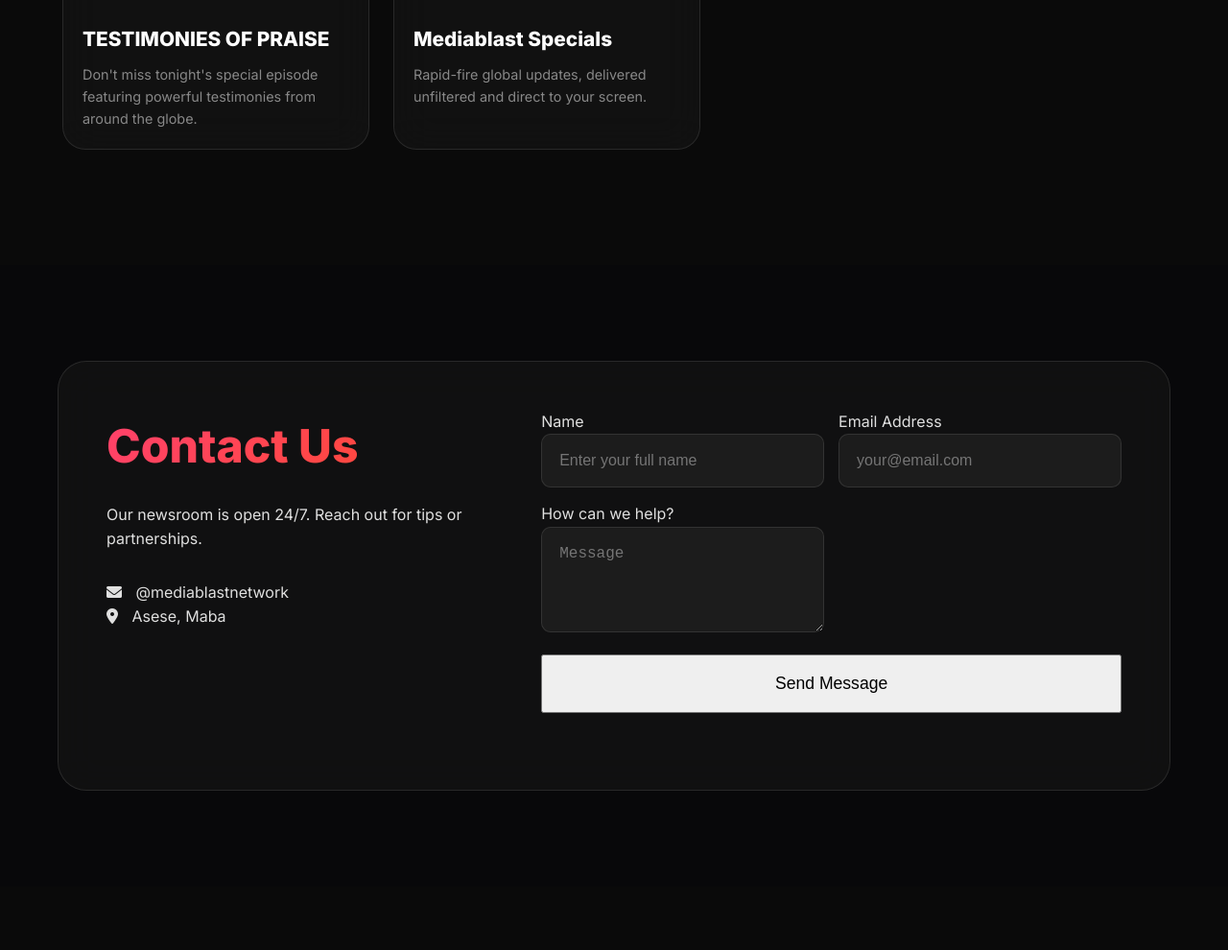
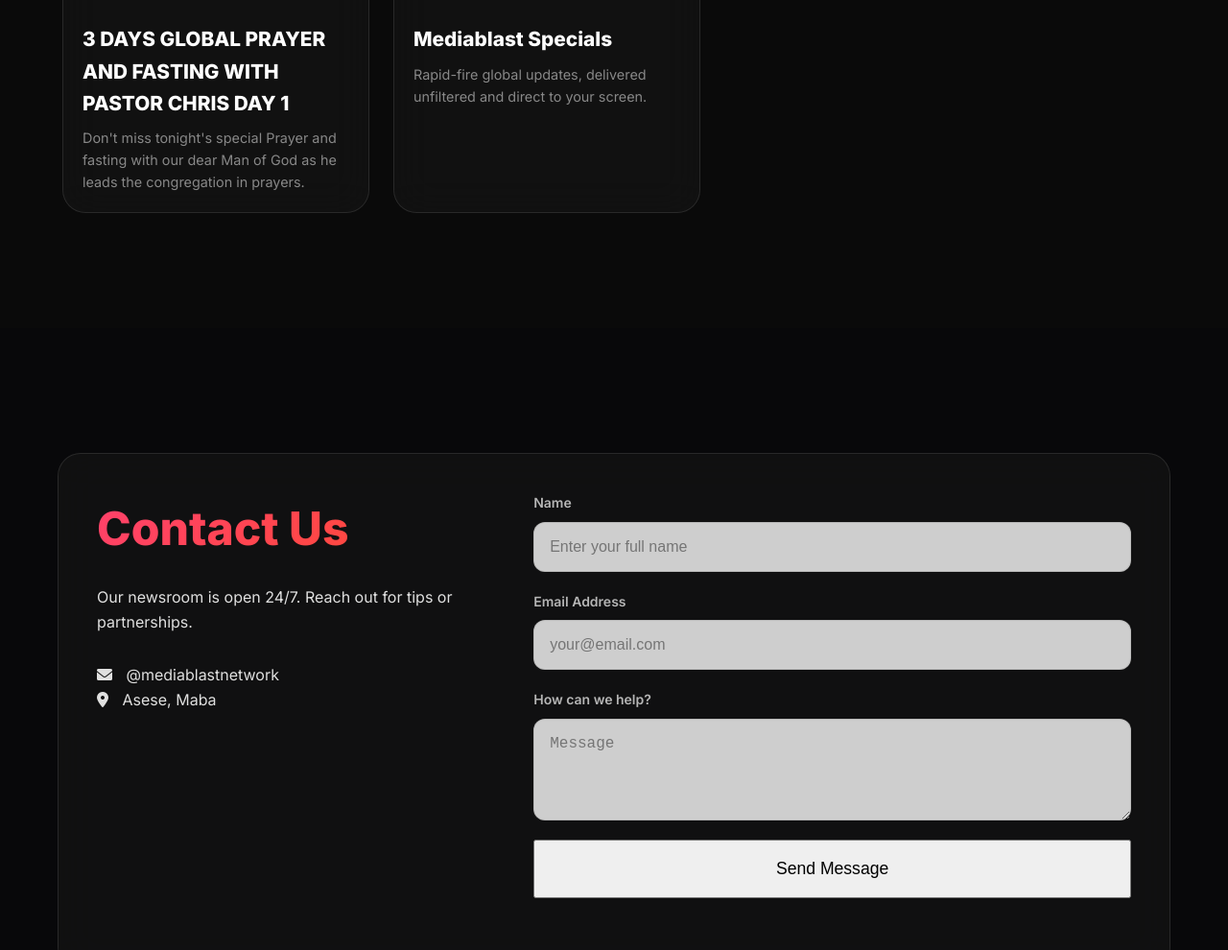
Before and after one commit to Y24KL/mediablastnetworkweb, a plain HTML site: page index.html in a window 1280 px wide. Shown: the part 1220-2210 px from the top of the page at 96% size. Before the commit the page ends 2144 px from the top, so only its background shows below. Drawn offline with Linux system fonts and the light colour scheme.

```diff
--- a/index.html
+++ b/index.html
@@ -227,6 +227,83 @@
             justify-content: center;
             align-items: center;
         }
+        /* ==================== CONTACT SECTION STYLING ==================== */
+
+.contact-grid {
+
+    display: grid;
+
+    grid-template-columns: 1fr 1.5fr;
+
+    gap: 40px;
+
+    padding: 40px;
+
+    border-radius: 24px;
+
+    margin-top: 30px;
+
+    align-items: start;
+
+}
+
+
+
+.contact-form {
+
+    display: flex;
+
+    flex-direction: column;
+
+    gap: 20px;
+
+}
+
+
+
+.form-group {
+
+    display: flex;
+
+    flex-direction: column;
+
+    gap: 8px;
+
+}
+
+
+
+.contact-form label {
+
+    font-weight: 600;
+
+    font-size: 14px;
+
+    opacity: 0.8;
+
+}
+
+
+
+.contact-form input,
+
+.contact-form textarea {
+
+    width: 100%;
+
+    padding: 16px;
+
+    border-radius: 12px;
+
+    border: 1px solid rgba(0,0,0,0.1);
+
+    background: rgba(255,255,255,0.8);
+
+    font-size: 16px; /* Prevents iOS zoom-on-focus */
+
+    transition: 0.3s;
+
+}
     </style>
 </head>
 
@@ -289,12 +366,12 @@
             <div class="program-carousel">
                 <a href="programs.html" class="program-card-link">
                     <div class="program-card glass">
-                        <div class="card-img" style="background-image: url('image/image_1777225763.jpg'); background-size: cover;">
+                        <div class="card-img" style="background-image: url('image/3 DAYS PRAYER AND FASTING.jpeg'); background-size: cover;">
                             <span class="live-tag">UPCOMING</span>
                         </div>
                         <div class="card-body">
-                            <h3>TESTIMONIES OF PRAISE</h3>
-                            <p>Don't miss tonight's special episode featuring powerful testimonies from around the globe.</p>
+                            <h3>3 DAYS GLOBAL PRAYER AND FASTING WITH PASTOR CHRIS DAY 1</h3>
+                            <p>Don't miss tonight's special Prayer and fasting with our dear Man of God as he leads the congregation in prayers.</p>
                         </div>
                     </div>
                 </a>
```
